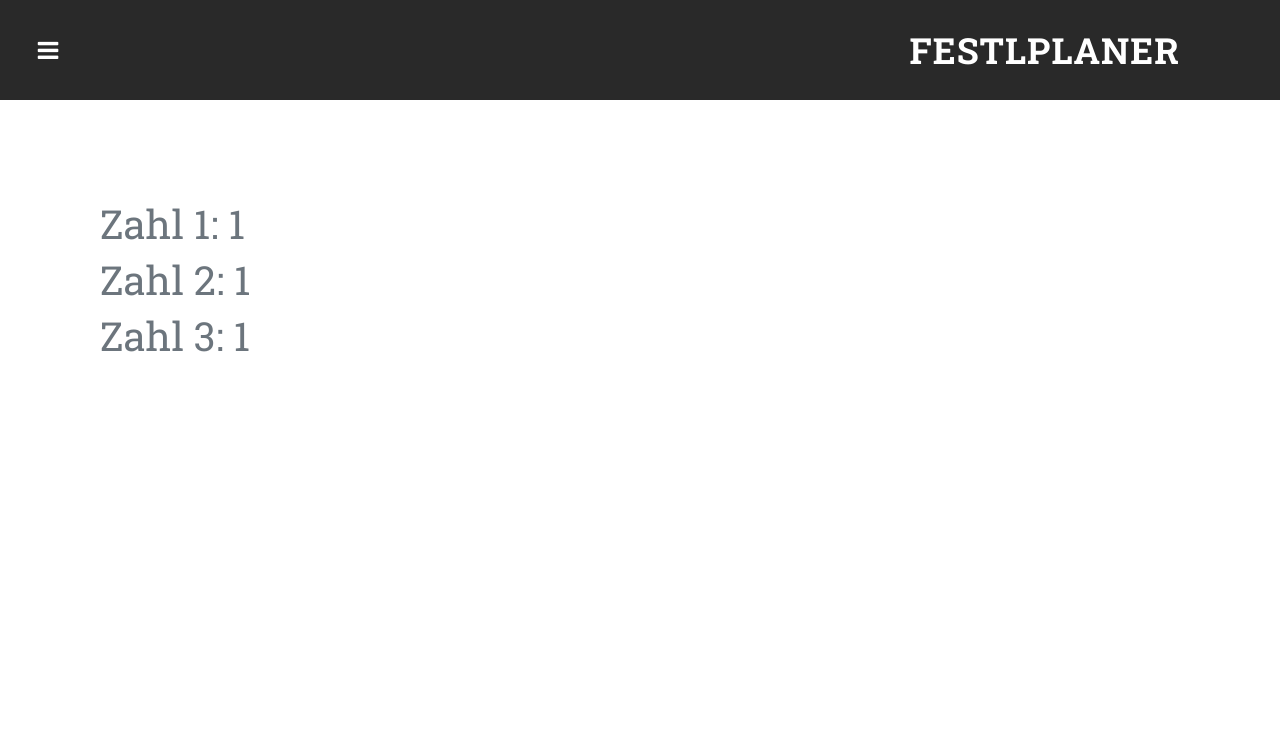
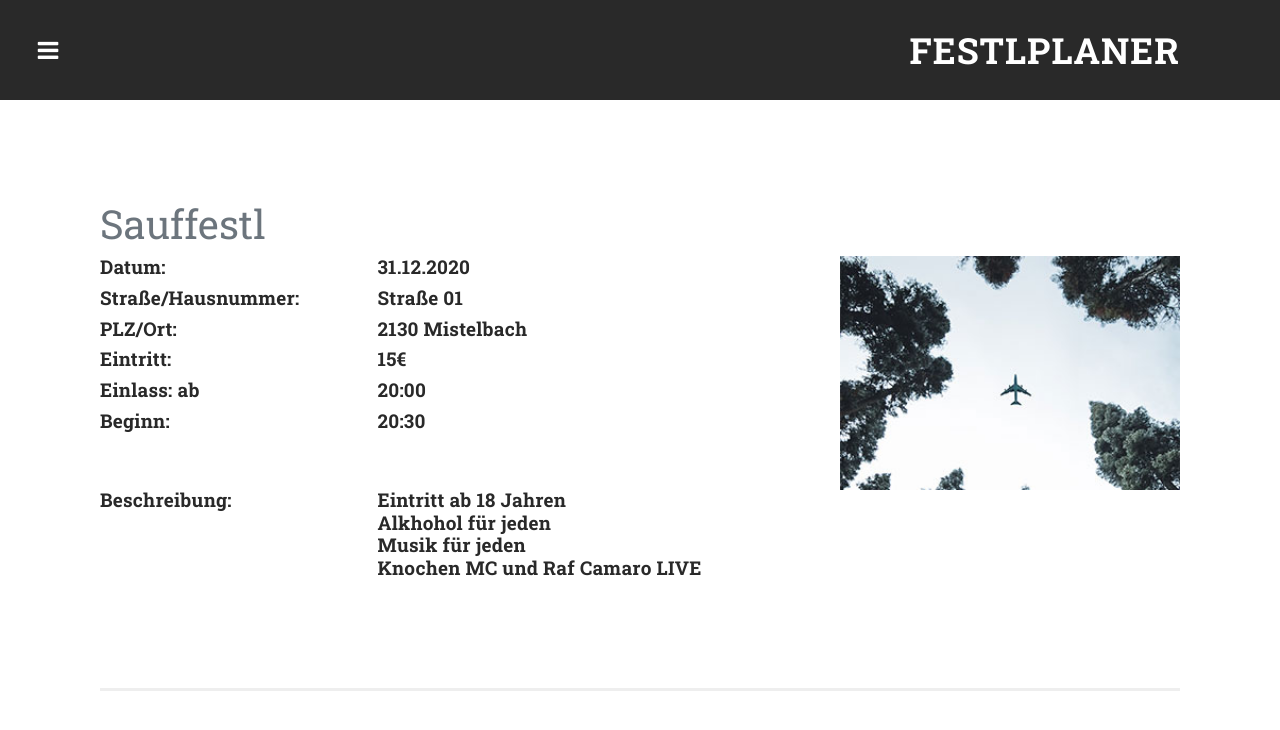
Before and after one commit to bububabaa/festlplaner, a PHP site: page /details.php in a window 1280 px wide. Shown: the top 730 px of the page. Run offline with PHP 8.4, Linux system fonts and the light colour scheme; the visitor is signed in with stand-in values (Sample User, id 1); data that the repository does not hold is empty.

Commit message:
Details von Festl

```diff
--- a/details.php
+++ b/details.php
@@ -48,6 +48,7 @@ $rdm_2 = $_SESSION["rdm2"];
 $rdm_3 = $_SESSION["rdm3"];
 //echo $rdm_1;
 }
+
 else
 {
     header("Location: login.php");
@@ -92,15 +93,62 @@ else
                         <a href="index.php">Festlplaner</a>
                     </div>
                 </header>
-                <h1>Zahl 1: <?php echo $rdm_1?></h1>
+                <!--<h1>Zahl 1: <?php echo $rdm_1?></h1>
                 <h1>Zahl 2: <?php echo $rdm_2?></h1>
-                <h1>Zahl 3: <?php echo $rdm_3?></h1>
+                <h1>Zahl 3: <?php echo $rdm_3?></h1>-->
+
+                <!--ab hier Code einfügen-->
+                <section class="main-banner">
+                    <div class="container-fluid">
+                        <div class="row">
+                            <div class="col-md-12">
+                                <div class="row">
+                                    <div class="col-md-12">
+                                        <div class="banner-caption">
+                                            <h1>Sauffestl</h1>
+                                            <div class="row">
+                                                <div class="col-md-3">
+                                                    <h4>Datum:</h4>
+                                                    <h4>Straße/Hausnummer:</h4>
+                                                    <h4>PLZ/Ort:</h4>
+                                                    <h4>Eintritt:</h4>
+                                                    <h4>Einlass: ab</h4>
+                                                    <h4>Beginn:</h4>
+                                                    <br><br>
+
+                                                    <h4>Beschreibung:</h4>
+                                                </div>
+
+                                                <div class="col-md-5">
+                                                    <h4>31.12.2020</h4>
+                                                    <h4>Straße 01</h4>
+                                                    <h4>2130 Mistelbach</h4>
+                                                    <h4>15€</h4>
+                                                    <h4>20:00</h4>
+                                                    <h4>20:30</h4>
+                                                    <br><br>
+
+                                                    <h4>Eintritt ab 18 Jahren
+                                                        <br> Alkhohol für jeden
+                                                        <br> Musik für jeden
+                                                        <br> Knochen MC und Raf Camaro LIVE</h4>
+                                                </div>
+
+                                                <div class="col-md-4">
+                                                    <img src="assets/images/featured_post_01.jpg">
+                                                </div>
+                                            </div>
+                                        </div>
+                                    </div>
+                                </div>
+                            </div>
+                        </div>
+                    </div>
+                </section>
+            <!--bis hier Code einfügen-->
 
             </div>
         </div>
-
-
-
 
 <?php
 error_reporting(-1);
--- a/templates/menubar.php
+++ b/templates/menubar.php
@@ -59,6 +59,7 @@
                     </div>
                 </section>
         <!--bis hier Code einfügen-->
+
         </div>
         </div>
         <!-- Sidebar -->
```
Also changed, not shown: index.php (+5 -3 lines).
